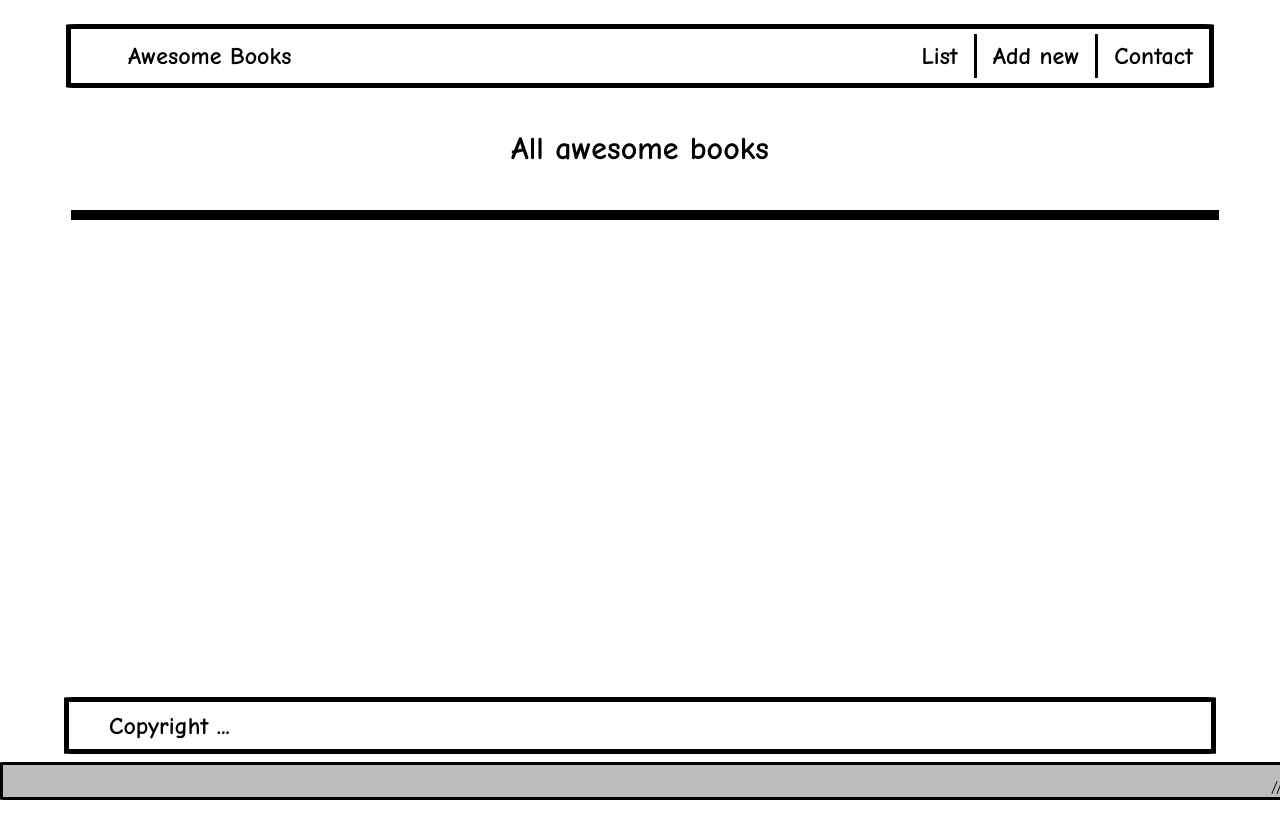
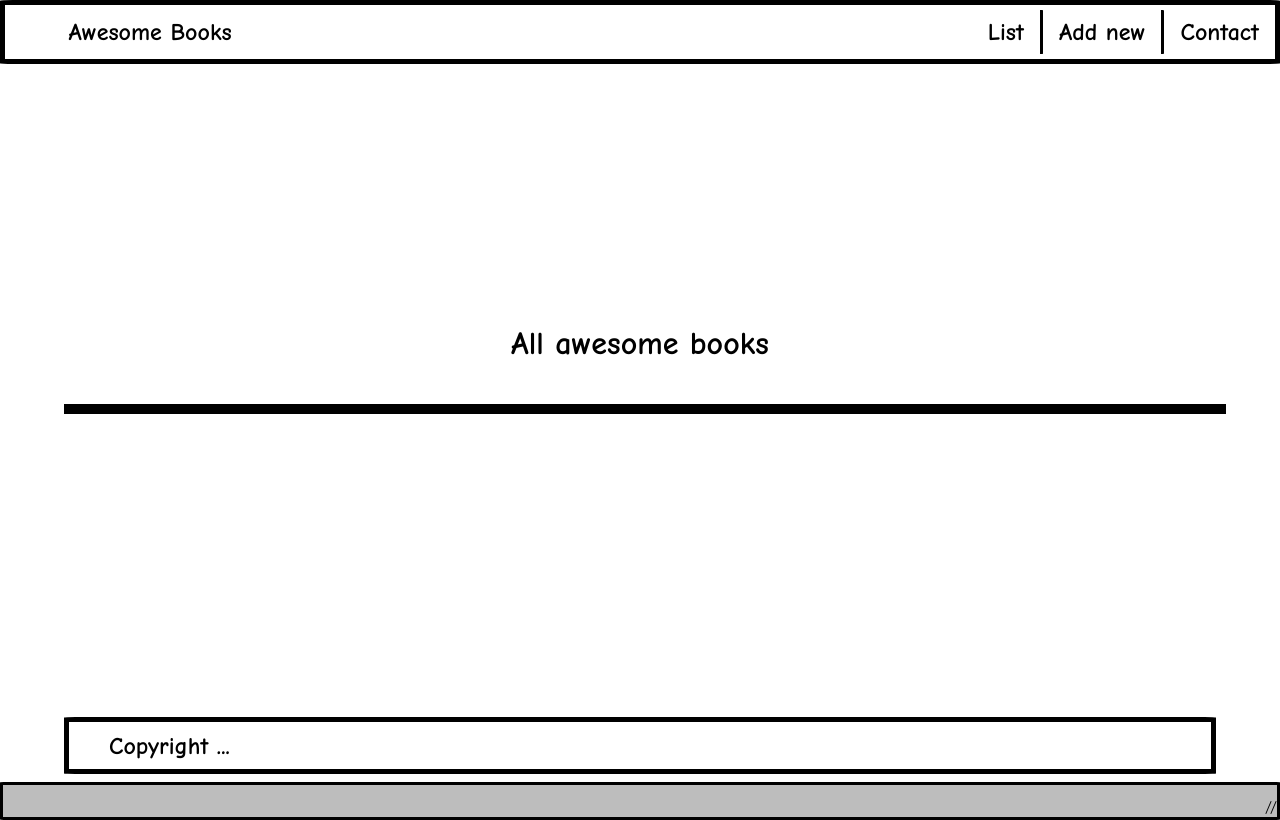
Before and after one commit to AlexHamn/Awesome_Books, a website: page index.html in a window 1280 px wide. Both pictures are taken after a click on the link "List". Drawn offline with Linux system fonts and the light colour scheme.

Commit message:
align elements

```diff
--- a/assets/styles.css
+++ b/assets/styles.css
@@ -3,21 +3,42 @@
   border-radius: 1%;
 }
 
+body {
+  margin: 0;
+  /* text-align: center; */
+}
+
 #main {
+  display: flex;
+  flex-direction: column;
+  justify-content: space-between;
+  align-items: center;
+  width: 100%;
+  /* margin-left: 5%; */
+  height: 95vh;
+}
+
+#content {
+  height: 80%;
+  width: 100%;
   display: flex;
   flex-direction: column;
   justify-content: center;
   align-items: center;
-  width: 100%;
 }
 
 nav {
+  height: 5vh;
+  min-height: 60px;
+}
+
+nav section {
   justify-content: space-between !important;
+  justify-self: baseline;
   align-items: center;
-  margin: 1rem;
   border: 5px solid black;
-  height: min-content;
-  width: 90% !important;
+  height: 90%;
+  width: 90%;
 }
 
 a {
@@ -25,16 +46,16 @@ a {
   color: black;
 }
 
-nav a {
+nav section a {
   margin-left: 5%;
 }
 
-nav div {
+nav section div {
   width: 40% !important;
   justify-content: flex-end !important;
 }
 
-nav div a {
+nav section div a {
   margin: 0.3rem 0.5rem;
   padding-right: 1rem;
   border-right: 3px solid black;
@@ -43,6 +64,10 @@ nav div a {
 #contact {
   margin-right: 0;
   border-right: 0;
+}
+
+h1 {
+  text-align: center;
 }
 
 h2 {
@@ -61,11 +86,16 @@ button {
   user-select: none;
 }
 
+form {
+  width: 100%;
+}
+
 input {
   border: 3px solid black;
   border-radius: 5%;
   margin: 0.5rem;
   padding: 0.4rem;
+  width: 90%;
 }
 
 .spacer {
@@ -103,16 +133,18 @@ input {
 
 #books {
   width: 90%;
+  height: 100%;
   display: none;
   flex-direction: column;
   text-align: center;
+  justify-content: center;
 }
 
 #booksList {
   padding: 0;
   border: 5px solid black;
   width: 100%;
-  max-height: 37rem;
+  max-height: 90%;
   overflow: scroll;
 }
 
@@ -130,6 +162,8 @@ input {
 
 #add {
   display: none;
+  width: 50%;
+  text-align: center;
 }
 
 #addBook {
@@ -156,10 +190,11 @@ input {
 }
 
 footer {
-  position: fixed;
-  bottom: 0;
-  left: 0;
-  right: 0;
+  width: 100%;
+  height: 15%;
+  display: flex;
+  flex-direction: column;
+  justify-content: flex-end;
 }
 
 #copyright {
@@ -173,10 +208,8 @@ footer {
 
 #bottom {
   background: rgb(189, 189, 189);
-  width: 100vw;
   height: 2rem;
   text-align: right;
-  padding-right: 5rem;
   border: 3px solid black;
 }
 
--- a/index.html
+++ b/index.html
@@ -19,8 +19,8 @@
     <title>Awesome Books</title>
   </head>
   <body>
-    <div id="main">
     <nav class="flexRow">
+      <section class="flexRow">
         <a href="#" id="logo">
           <p class="nav-items">Awesome Books</p>
         </a>
@@ -35,7 +35,10 @@
             <p class="nav-items">Contact</p>
           </a>
         </div>
+      </section>
     </nav>
+    <div id="main">
+      <div id="content">
         <section id="hero">
           <h1 class="section-headers">Welcome to awesome books!</h1>
         </section>
@@ -71,7 +74,6 @@
             <li>Our address: Streetname 22, 84503 City, Country</li>
           </ul>
         </section>
-      <script src="script.js"></script>
       </div>
       <footer>
         <section id="copyright">
@@ -79,5 +81,7 @@
         </section>
         <section id="bottom"><p>//</p></section>
       </footer>
+    </div>
+    <script src="script.js"></script>
   </body>
 </html>
```
Lines whose indentation alone changed are shown as unchanged.
